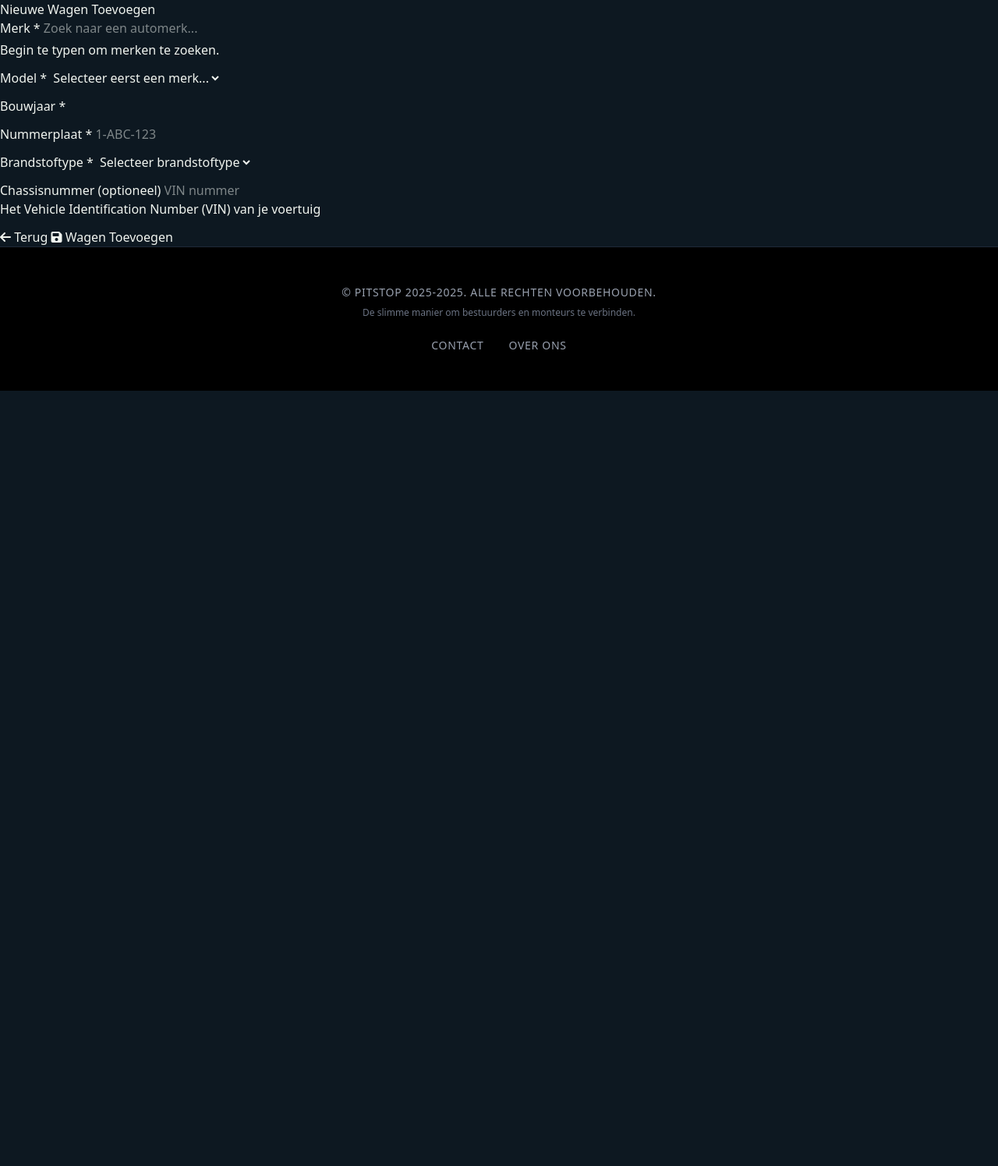
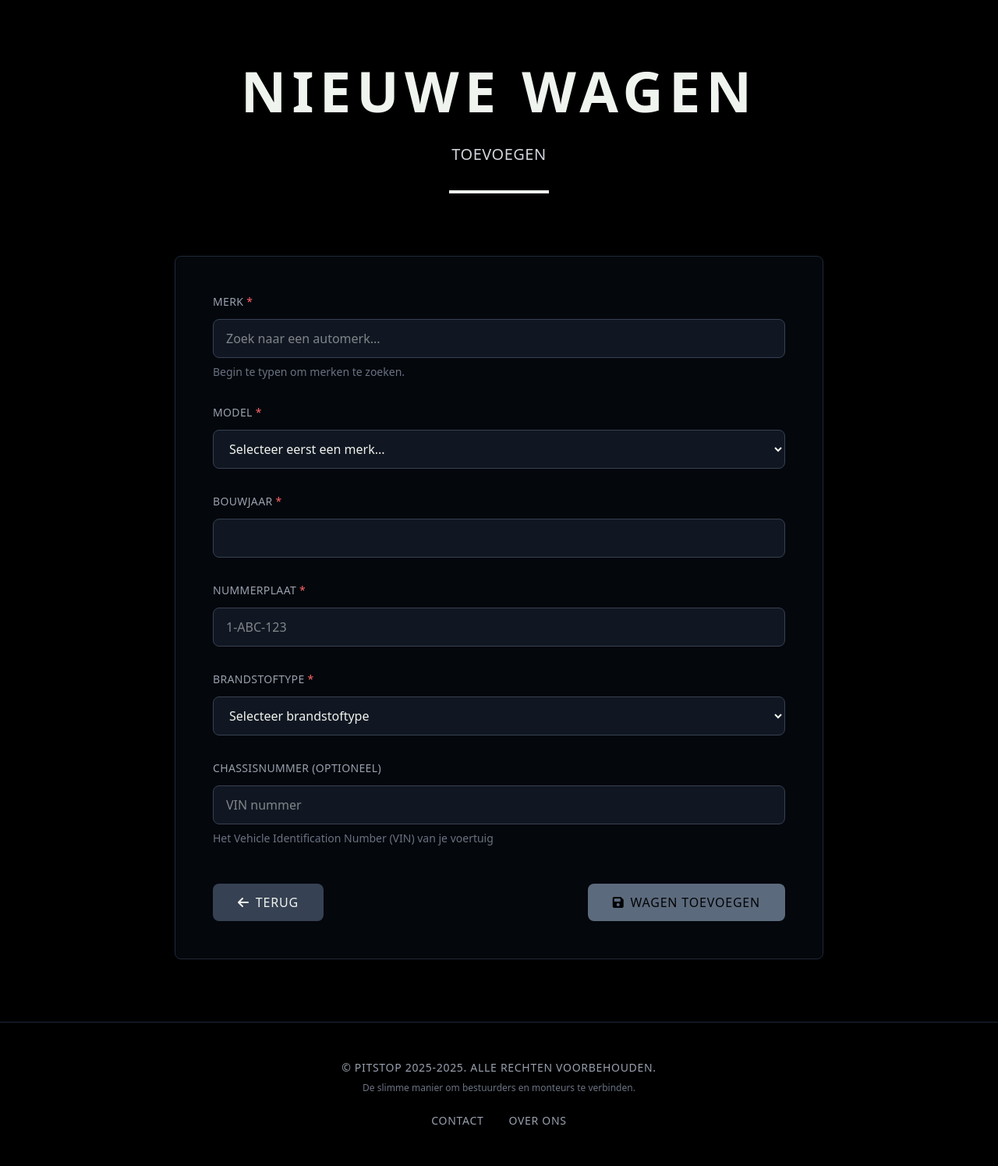
Before and after one commit to Banderas13/pitstop, a Laravel app: page /cars/create in a window 1280 px wide. Shown: the part 64-1559 px from the top of the page at 78% size. Before the commit the page ends 565 px from the top, so only its background shows below. Run offline with Laravel 12, Linux system fonts and the light colour scheme; the visitor is signed in with stand-in values (Sample User, id 1); data comes from the database, SQL or seed files in the repository; style sheets or scripts are compiled from the project's sources.

Commit message:
Revamp car creation page layout using Tailwind CSS, enhancing visual appeal and user experience. Update form elements for better accessibility and styling, and improve error handling feedback for a more intuitive interface.

```diff
--- a/resources/views/cars/create.blade.php
+++ b/resources/views/cars/create.blade.php
@@ -3,72 +3,89 @@
 @section('title', 'Nieuwe Wagen Toevoegen')
 
 @section('content')
-<div class="container">
-    <div class="row justify-content-center">
-        <div class="col-md-8">
-            <div class="card">
-                <div class="card-header">
-                    <h3 class="mb-0">Nieuwe Wagen Toevoegen</h3>
+<div class="min-h-screen bg-black">
+    <div class="max-w-4xl mx-auto px-6 lg:px-8 py-20">
+        <!-- Hero Section -->
+        <div class="text-center mb-20">
+            <h1 class="text-5xl lg:text-7xl font-black uppercase tracking-widest mb-8">
+                NIEUWE WAGEN
+            </h1>
+            <p class="text-xl text-gray-300 font-light tracking-wide">TOEVOEGEN</p>
+            <div class="w-32 h-1 bg-white mx-auto mt-8"></div>
         </div>
-                <div class="card-body">
+
+        <!-- Form Card -->
+        <div class="bg-gray-900/30 border border-gray-800 p-8 lg:p-12 rounded-lg">
             <form action="{{ route('cars.store') }}" method="POST" id="carForm">
                 @csrf
 
                 <!-- Merk zoeken -->
-                        <div class="mb-3">
-                            <label for="brand_search" class="form-label">Merk <span class="text-danger">*</span></label>
-                            <input type="text" class="form-control @error('brand_name') is-invalid @enderror"
+                <div class="mb-8">
+                    <label for="brand_search" class="block text-sm text-gray-400 uppercase tracking-wide mb-3">
+                        Merk <span class="text-red-400">*</span>
+                    </label>
+                    <div class="relative">
+                        <input type="text" class="w-full bg-gray-800/50 border border-gray-700 text-white px-4 py-3 rounded-lg focus:outline-none focus:border-pblue focus:ring-1 focus:ring-pblue transition-colors duration-300 @error('brand_name') border-red-500 @enderror"
                                id="brand_search" placeholder="Zoek naar een automerk...">
                         <input type="hidden" name="brand_name" id="brand_name" value="{{ old('brand_name') }}">
-                            <div id="brand_results" class="list-group mt-1" style="display: none;"></div>
-                            <div id="search_info" class="form-text text-muted mt-1"></div>
+                        <div id="brand_results" class="absolute top-full left-0 w-full mt-1 bg-gray-800 border border-gray-700 rounded-lg shadow-xl z-10" style="display: none;"></div>
+                    </div>
+                    <div id="search_info" class="text-sm text-gray-400 mt-2"></div>
                     @error('brand_name')
-                                <div class="invalid-feedback">{{ $message }}</div>
+                        <div class="text-red-400 text-sm mt-2">{{ $message }}</div>
                     @enderror
-                            <div class="form-text">Begin te typen om merken te zoeken.</div>
+                    <div class="text-sm text-gray-500 mt-2">Begin te typen om merken te zoeken.</div>
                 </div>
 
                 <!-- Model selecteren -->
-                        <div class="mb-3">
-                            <label for="type_select" class="form-label">Model <span class="text-danger">*</span></label>
-                            <select class="form-select @error('type_name') is-invalid @enderror"
+                <div class="mb-8">
+                    <label for="type_select" class="block text-sm text-gray-400 uppercase tracking-wide mb-3">
+                        Model <span class="text-red-400">*</span>
+                    </label>
+                    <select class="w-full bg-gray-800/50 border border-gray-700 text-white px-4 py-3 rounded-lg focus:outline-none focus:border-pblue focus:ring-1 focus:ring-pblue transition-colors duration-300 @error('type_name') border-red-500 @enderror"
                             id="type_select" name="type_name" disabled>
                         <option value="">Selecteer eerst een merk...</option>
                     </select>
                     @error('type_name')
-                                <div class="invalid-feedback">{{ $message }}</div>
+                        <div class="text-red-400 text-sm mt-2">{{ $message }}</div>
                     @enderror
-                            <div class="form-text" id="model_info" style="display: none;">
-                                <small class="text-muted"><i class="fas fa-spinner fa-spin"></i> Modellen laden...</small>
+                    <div class="text-sm mt-2" id="model_info" style="display: none;">
+                        <span class="text-gray-400"><i class="fas fa-spinner fa-spin mr-2"></i>Modellen laden...</span>
                     </div>
                 </div>
 
                 <!-- Jaar -->
-                        <div class="mb-3">
-                            <label for="year" class="form-label">Bouwjaar <span class="text-danger">*</span></label>
-                            <input type="number" class="form-control @error('year') is-invalid @enderror"
+                <div class="mb-8">
+                    <label for="year" class="block text-sm text-gray-400 uppercase tracking-wide mb-3">
+                        Bouwjaar <span class="text-red-400">*</span>
+                    </label>
+                    <input type="number" class="w-full bg-gray-800/50 border border-gray-700 text-white px-4 py-3 rounded-lg focus:outline-none focus:border-pblue focus:ring-1 focus:ring-pblue transition-colors duration-300 @error('year') border-red-500 @enderror"
                            id="year" name="year" value="{{ old('year') }}"
                            min="1900" max="{{ date('Y') + 1 }}" required>
                     @error('year')
-                                <div class="invalid-feedback">{{ $message }}</div>
+                        <div class="text-red-400 text-sm mt-2">{{ $message }}</div>
                     @enderror
                 </div>
 
                 <!-- Nummerplaat -->
-                        <div class="mb-3">
-                            <label for="numberplate" class="form-label">Nummerplaat <span class="text-danger">*</span></label>
-                            <input type="text" class="form-control @error('numberplate') is-invalid @enderror"
+                <div class="mb-8">
+                    <label for="numberplate" class="block text-sm text-gray-400 uppercase tracking-wide mb-3">
+                        Nummerplaat <span class="text-red-400">*</span>
+                    </label>
+                    <input type="text" class="w-full bg-gray-800/50 border border-gray-700 text-white px-4 py-3 rounded-lg focus:outline-none focus:border-pblue focus:ring-1 focus:ring-pblue transition-colors duration-300 @error('numberplate') border-red-500 @enderror"
                            id="numberplate" name="numberplate" value="{{ old('numberplate') }}"
                            placeholder="1-ABC-123" required>
                     @error('numberplate')
-                                <div class="invalid-feedback">{{ $message }}</div>
+                        <div class="text-red-400 text-sm mt-2">{{ $message }}</div>
                     @enderror
                 </div>
 
                 <!-- Brandstof -->
-                        <div class="mb-3">
-                            <label for="fuel" class="form-label">Brandstoftype <span class="text-danger">*</span></label>
-                            <select class="form-select @error('fuel') is-invalid @enderror" id="fuel" name="fuel" required>
+                <div class="mb-8">
+                    <label for="fuel" class="block text-sm text-gray-400 uppercase tracking-wide mb-3">
+                        Brandstoftype <span class="text-red-400">*</span>
+                    </label>
+                    <select class="w-full bg-gray-800/50 border border-gray-700 text-white px-4 py-3 rounded-lg focus:outline-none focus:border-pblue focus:ring-1 focus:ring-pblue transition-colors duration-300 @error('fuel') border-red-500 @enderror" id="fuel" name="fuel" required>
                         <option value="">Selecteer brandstoftype</option>
                         @foreach($fuels as $fuel)
                             <option value="{{ $fuel }}" {{ old('fuel') == $fuel ? 'selected' : '' }}>
@@ -77,33 +94,34 @@
                         @endforeach
                     </select>
                     @error('fuel')
-                                <div class="invalid-feedback">{{ $message }}</div>
+                        <div class="text-red-400 text-sm mt-2">{{ $message }}</div>
                     @enderror
                 </div>
 
                 <!-- Chassisnummer (optioneel) -->
-                        <div class="mb-3">
-                            <label for="chasis_number" class="form-label">Chassisnummer (optioneel)</label>
-                            <input type="text" class="form-control @error('chasis_number') is-invalid @enderror"
+                <div class="mb-12">
+                    <label for="chasis_number" class="block text-sm text-gray-400 uppercase tracking-wide mb-3">
+                        Chassisnummer (optioneel)
+                    </label>
+                    <input type="text" class="w-full bg-gray-800/50 border border-gray-700 text-white px-4 py-3 rounded-lg focus:outline-none focus:border-pblue focus:ring-1 focus:ring-pblue transition-colors duration-300 @error('chasis_number') border-red-500 @enderror"
                            id="chasis_number" name="chasis_number" value="{{ old('chasis_number') }}"
                            placeholder="VIN nummer">
                     @error('chasis_number')
-                                <div class="invalid-feedback">{{ $message }}</div>
+                        <div class="text-red-400 text-sm mt-2">{{ $message }}</div>
                     @enderror
-                            <div class="form-text">Het Vehicle Identification Number (VIN) van je voertuig</div>
+                    <div class="text-sm text-gray-500 mt-2">Het Vehicle Identification Number (VIN) van je voertuig</div>
                 </div>
 
-                        <div class="d-flex justify-content-between">
-                            <a href="{{ route('cars.index') }}" class="btn btn-secondary">
-                                <i class="fas fa-arrow-left"></i> Terug
+                <!-- Form Actions -->
+                <div class="flex flex-col sm:flex-row justify-between gap-4">
+                    <a href="{{ route('cars.index') }}" class="bg-gray-700 hover:bg-gray-600 text-white px-8 py-3 font-medium uppercase tracking-wider transition-colors duration-300 rounded-lg text-center">
+                        <i class="fas fa-arrow-left mr-2"></i>Terug
                     </a>
-                            <button type="submit" class="btn btn-primary" id="submitBtn" disabled>
-                                <i class="fas fa-save"></i> Wagen Toevoegen
+                    <button type="submit" class="bg-pblue hover:bg-gray-200 text-black px-8 py-3 font-medium uppercase tracking-wider transition-colors duration-300 rounded-lg disabled:opacity-50 disabled:cursor-not-allowed" id="submitBtn" disabled>
+                        <i class="fas fa-save mr-2"></i>Wagen Toevoegen
                     </button>
                 </div>
             </form>
-                </div>
-            </div>
         </div>
     </div>
 </div>
@@ -164,7 +182,7 @@
                 if (data.brands && data.brands.length > 0) {
                     data.brands.forEach(brand => {
                         const item = document.createElement('a');
-                        item.className = 'list-group-item list-group-item-action';
+                        item.className = 'block px-4 py-3 text-white hover:bg-gray-700 transition-colors duration-200 border-b border-gray-700 last:border-b-0';
                         item.textContent = brand;
                         item.href = '#';
                         item.addEventListener('click', function(e) {
@@ -251,10 +269,10 @@
                         typeSelect.appendChild(option);
                     });
                     typeSelect.disabled = false;
-                    modelInfo.innerHTML = `<small class="text-success"><i class="fas fa-check"></i> ${models.length} modellen geladen</small>`;
+                    modelInfo.innerHTML = `<span class="text-green-400"><i class="fas fa-check mr-2"></i>${models.length} modellen geladen</span>`;
                 } else {
                     typeSelect.innerHTML = '<option value="">Geen modellen gevonden</option>';
-                    modelInfo.innerHTML = '<small class="text-warning"><i class="fas fa-exclamation-triangle"></i> Geen modellen beschikbaar voor dit merk</small>';
+                    modelInfo.innerHTML = '<span class="text-yellow-400"><i class="fas fa-exclamation-triangle mr-2"></i>Geen modellen beschikbaar voor dit merk</span>';
                 }
 
                 checkFormValidity();
@@ -262,7 +280,7 @@
             .catch(error => {
                 console.error('Error loading models:', error);
                 typeSelect.innerHTML = '<option value="">Fout bij laden modellen</option>';
-                modelInfo.innerHTML = '<small class="text-danger"><i class="fas fa-times"></i> Fout bij laden van modellen</small>';
+                modelInfo.innerHTML = '<span class="text-red-400"><i class="fas fa-times mr-2"></i>Fout bij laden van modellen</span>';
             });
     }
 
```
Lines whose indentation alone changed are shown as unchanged.
